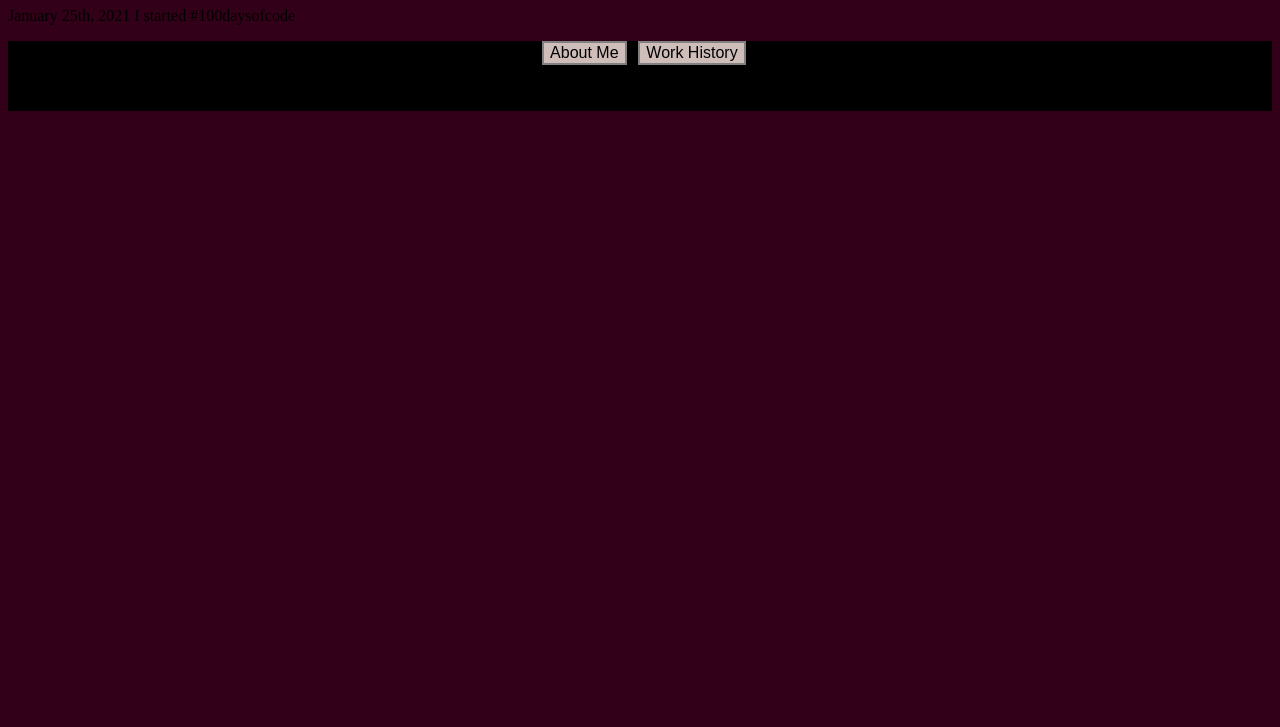
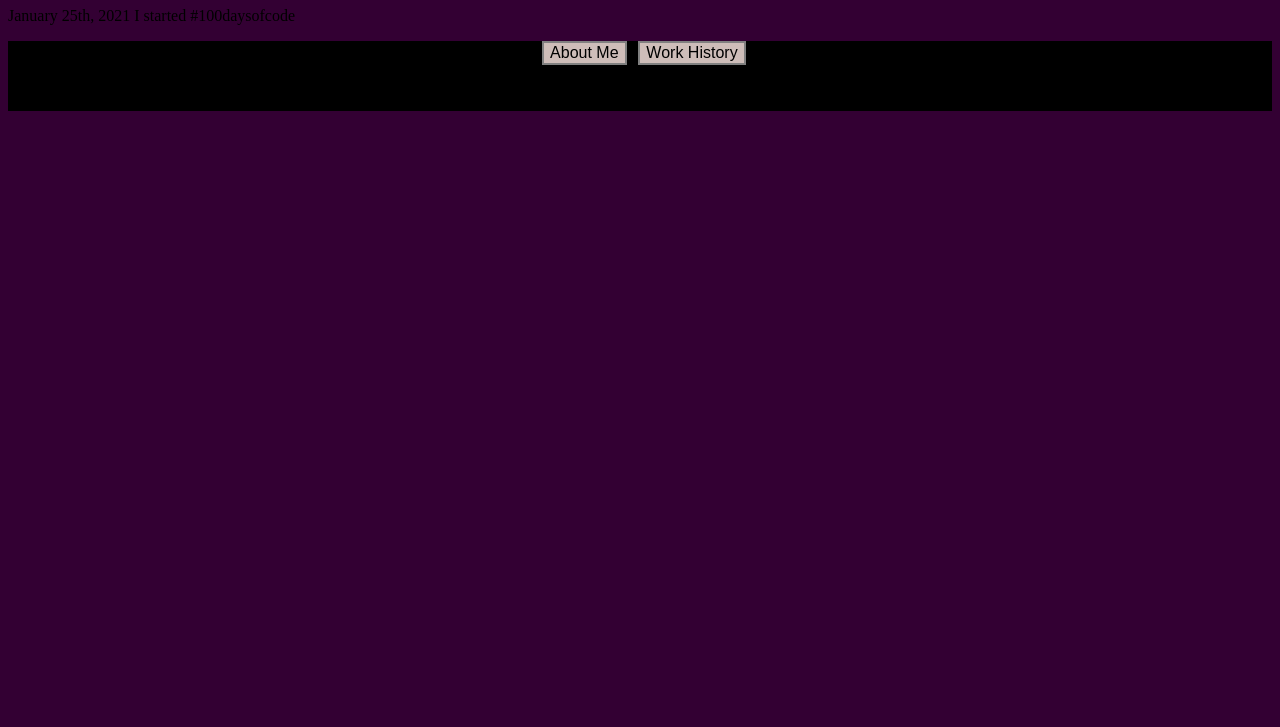
Before and after one commit to codeoutback/codeoutback.github.io, a plain HTML site: page index.html in a window 1280 px wide. Shown: the part 73-800 px from the top of the page. Drawn offline with nearby package versions, Linux system fonts and the light colour scheme.

Commit message:
Update style.css

```diff
--- a/style.css
+++ b/style.css
@@ -1,5 +1,5 @@
 body{
-  background-color: rgb(51, 0, 25);
+  background-color: rgb(51, 0, 51);
 }
 .buttonDiv{
   background-color: black;
```
